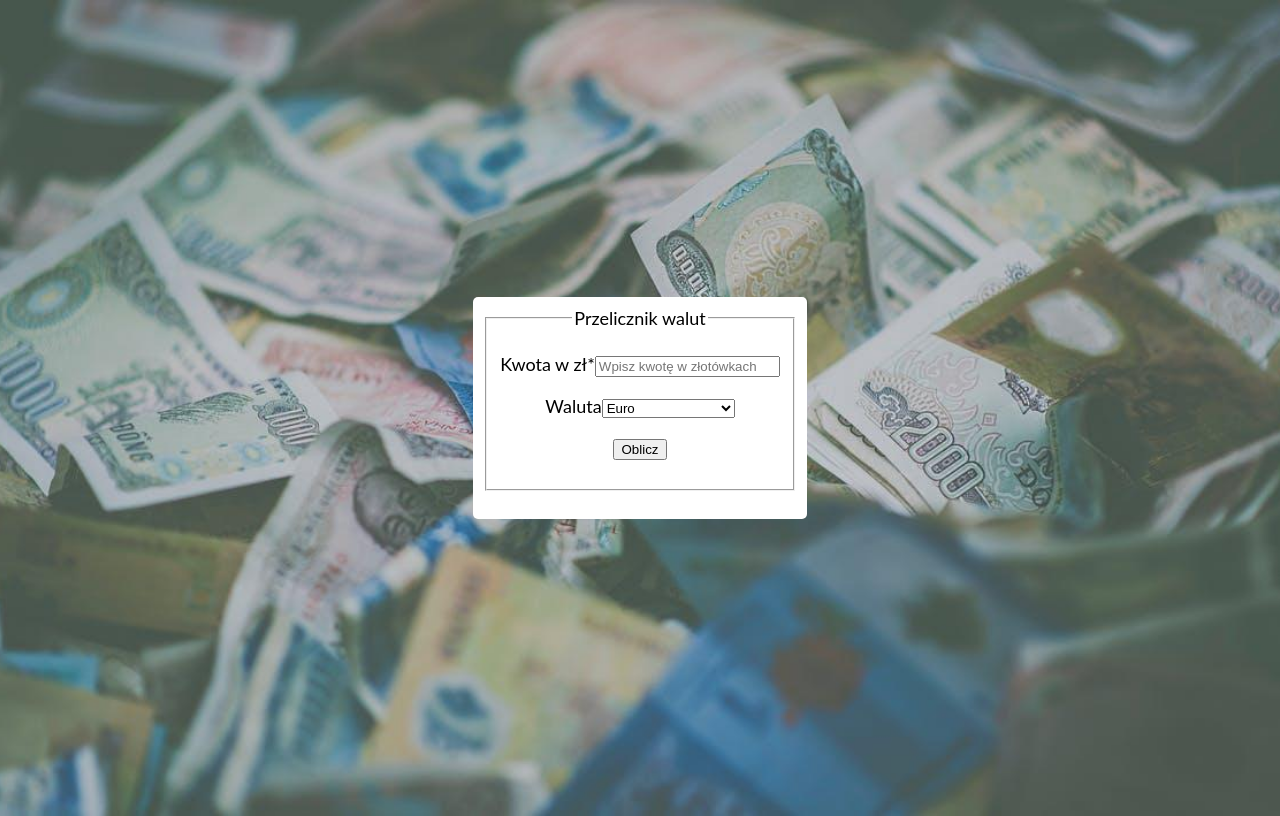
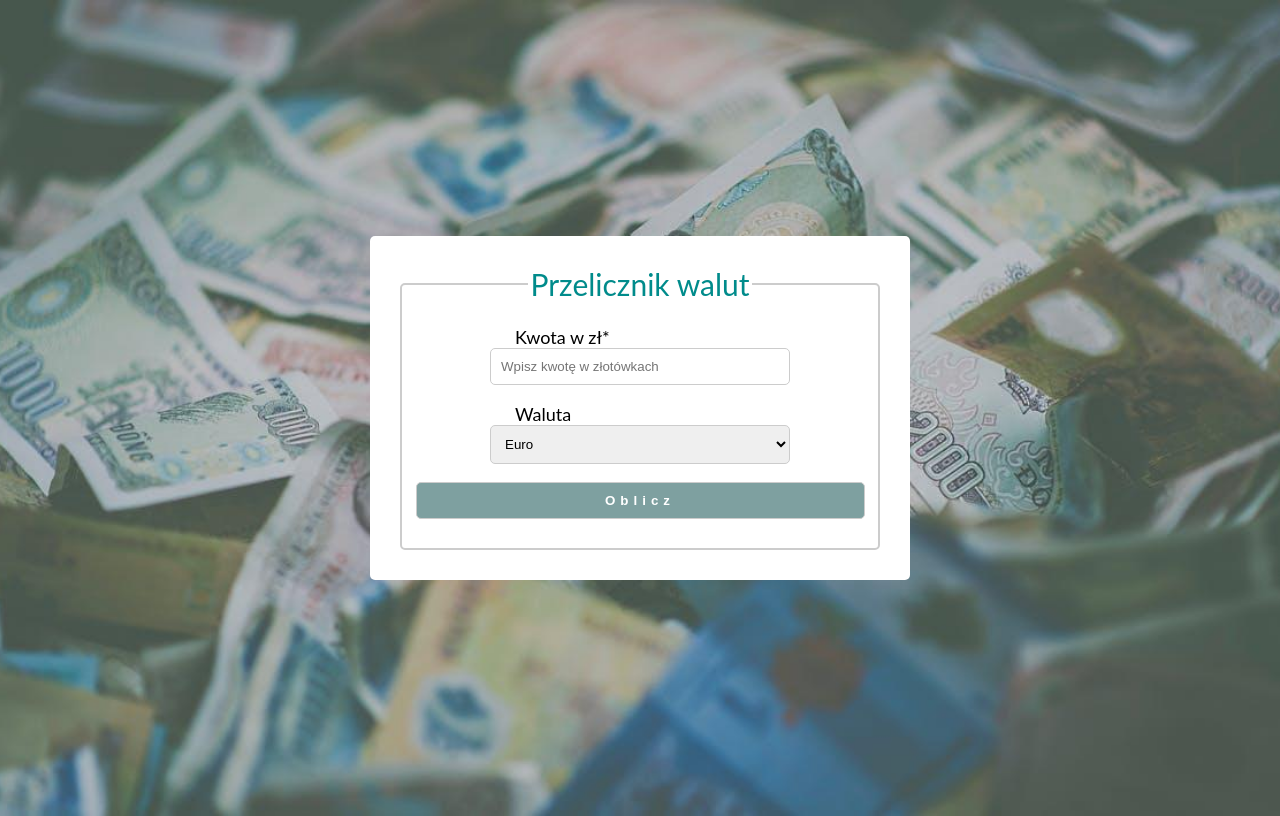
Before and after one commit to katkowa/currency-converter-react, a React (Create React App) app: page / in a window 1280 px wide. Built offline with nearby package versions, Linux system fonts and the light colour scheme.

Commit message:
add form with currency converter

```diff
--- a/src/App.js
+++ b/src/App.js
@@ -1,46 +1,14 @@
-import React from 'react';
+import React, { useState } from 'react';
 import Container from "./Container";
+import Form from "./Form";
 
 function App() {
   return (
     <div className="App">
       <Container>
-        <form className="js-form">
-          <fieldset className="form">
-            <legend className="form__legend">Przelicznik walut</legend>
-            <p>
-              <label>
-                <span className="form__label">Kwota w zł*</span>
-                <input
-                  className="form__field js-amount"
-                  placeholder="Wpisz kwotę w złotówkach"
-                  type="number"
-                  step="0.01"
-                  required
-                />
-                </label>
-                </p>
-              <p>
-                <label>
-                  <span className="form__label">Waluta</span>
-                  <select className="form__field js-currency">
-                    <option value="EUR">Euro</option>
-                    <option value="GBP">Funt brytyjski</option>
-                    <option value="USD">Dolar amerykański</option>
-                    <option value="KRW">Won koreański</option>
-                  </select>
-                </label>
-              </p>
-              <p>
-                <button className="form__button">Oblicz</button>
-              </p>
-            </fieldset>
-        </form>
-          <p>
-            <span className="form__result js-result"></span>
-          </p>
-    </Container>
-      </div>
+        <Form></Form>
+      </Container>
+    </div>
   );
 }
 
--- /dev/null
+++ b/src/Form/index.js
@@ -0,0 +1,79 @@
+import React, { useState } from "react";
+import "./style.css";
+
+const Form = () => {
+    const [amount, setAmount] = useState("");
+    const [currency, setCurrency] = useState("EUR");
+    const [result, setResult] = useState("");
+
+    const getCurrencyRate = (currency) => {
+        switch (currency) {
+            case "EUR":
+                return 4.4524;
+            case "USD":
+                return 3.9667;
+            case "GBP":
+                return 4.9293;
+            case "KRW":
+                return 0.003269;
+        }
+    };
+
+    const calculateResult = (amount, currency) => {
+        return amount / getCurrencyRate(currency);
+    };
+
+    const onFormSubmit = (event) => {
+        event.preventDefault();
+        setResult(calculateResult(amount, currency));
+    }
+
+    return (
+        <>
+            <form onSubmit={onFormSubmit}>
+                <fieldset className="form">
+                    <legend className="form__legend">Przelicznik walut</legend>
+                    <p>
+                        <label>
+                            <span className="form__label">Kwota w zł*</span>
+                            <input
+                                value={amount}
+                                onChange={({ target }) => setAmount(target.value)}
+                                className="form__field"
+                                placeholder="Wpisz kwotę w złotówkach"
+                                type="number"
+                                step="0.01"
+                                required
+                            />
+                        </label>
+                    </p>
+                    <p>
+                        <label>
+                            <span className="form__label">Waluta</span>
+                            <select
+                                value={currency}
+                                onChange={({ target }) => setCurrency(target.value)}
+                                className="form__field"
+                            >
+                                <option value="EUR">Euro</option>
+                                <option value="GBP">Funt brytyjski</option>
+                                <option value="USD">Dolar amerykański</option>
+                                <option value="KRW">Won koreański</option>
+                            </select>
+                        </label>
+                    </p>
+                    <p>
+                        <button className="form__button">Oblicz</button>
+                    </p>
+                </fieldset>
+            </form>
+            <p>
+                <span className="form__result" hidden={result === ""}>
+                    {amount} PLN = <span className="form__result--value">{(+result).toFixed(2)} {currency}</span>
+                </span>
+            </p>
+        </>
+    )
+}
+
+export default Form;
--- /dev/null
+++ b/src/Form/style.css
@@ -0,0 +1,53 @@
+.form {
+    margin: 20px;
+    border-radius: 5px;
+    border: 2px solid #ccc;
+}
+
+.form__legend {
+    font-size: 30px;
+    color: darkcyan;
+}
+
+.form__label {
+    width: 100%;
+    display: inline-block;
+    width: 250px;
+    text-align: left;
+}
+
+.form__field {
+    width: 100%;
+    max-width: 300px;
+    padding: 10px;
+    border-radius: 5px;
+    border: 1px solid #ccc;
+}
+
+.form__button {
+    width: 100%;
+    padding: 10px;
+    background-color: hsl(180, 15%, 56%);
+    border-radius: 5px;
+    border: 1px solid #ccc;
+    color: #fff;
+    font-weight: bold;
+    letter-spacing: 5px;
+}
+
+.form__button:hover {
+    background-color: hsl(180, 15%, 46%);
+}
+
+.form__button:active {
+    background-color: hsl(180, 15%, 66%);
+}
+
+.form__result {
+    font-size: 20px;
+}
+
+.form__result--value {
+    color: darkcyan;
+    font-weight: bold;
+}
```
